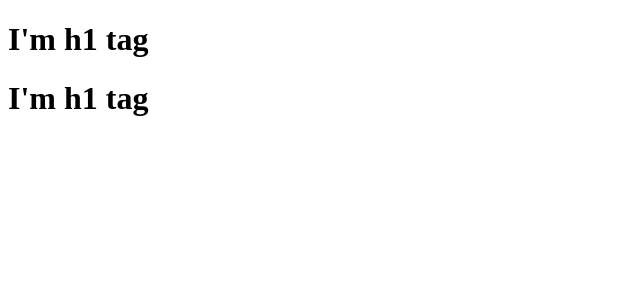
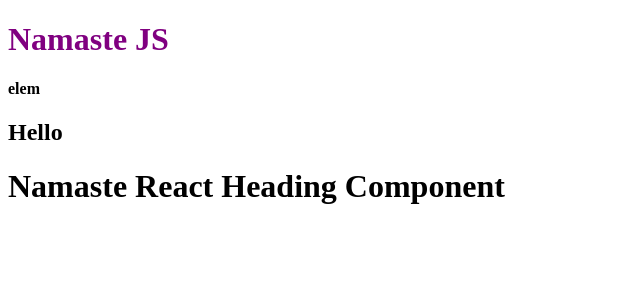
Before and after one commit to DSPMSD78/namaste-react, a JavaScript app: page / in a window 1280 px wide. Shown: the top 300 px of the page, without its empty margins (0-640 px from the left). Built offline with nearby package versions, Linux system fonts and the light colour scheme.

Commit message:
episode 3

```diff
--- a/App.js
+++ b/App.js
@@ -1,9 +1,25 @@
-import React from "react";
-import ReactDOM from "react-dom/client"
+import ReactDOM from "react-dom/client";
 
-const parent = React.createElement("div",{id : "parent"}, React.createElement("div",{id : "child"}, [[React.createElement("h1",{key : "first"}, "I'm h1 tag"),React.createElement("h1",{key : "second"}, "I'm h1 tag")]]));
+const elem = <h4>elem</h4>;
+const jsxHeading = (
+  <div>
+    <h1 id="heading">Namaste JS</h1>
+    {elem}
+  </div>
+);
+
+const HeadingComponent = () => {
+  return (
+    <div>
+      {jsxHeading}
+      <Title />
+      <h1 className="heading">Namaste React Heading Component</h1>
+    </div>
+  );
+};
+
+const Title = () => <h2>Hello</h2>;
 
 const root = ReactDOM.createRoot(document.getElementById("root"));
 
-root.render(parent);
-console.log(parent)
+root.render(<HeadingComponent />);
--- a/index.html
+++ b/index.html
@@ -10,7 +10,7 @@
 <body>
     <div>
         <div id="root">
-            <h1>DSPMSD</h1>
+            <h1>Not Rendered</h1>
         </div>
     </div>
 </body>
```
